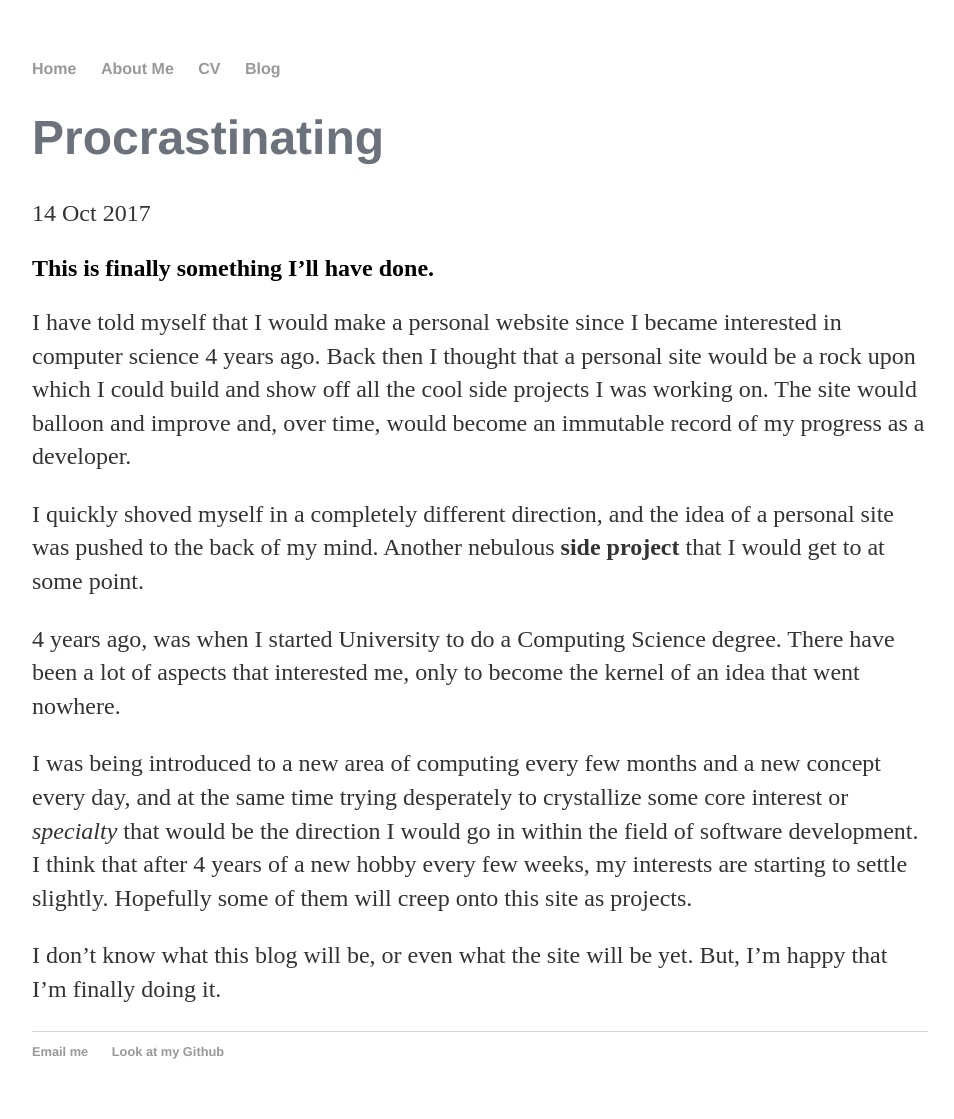
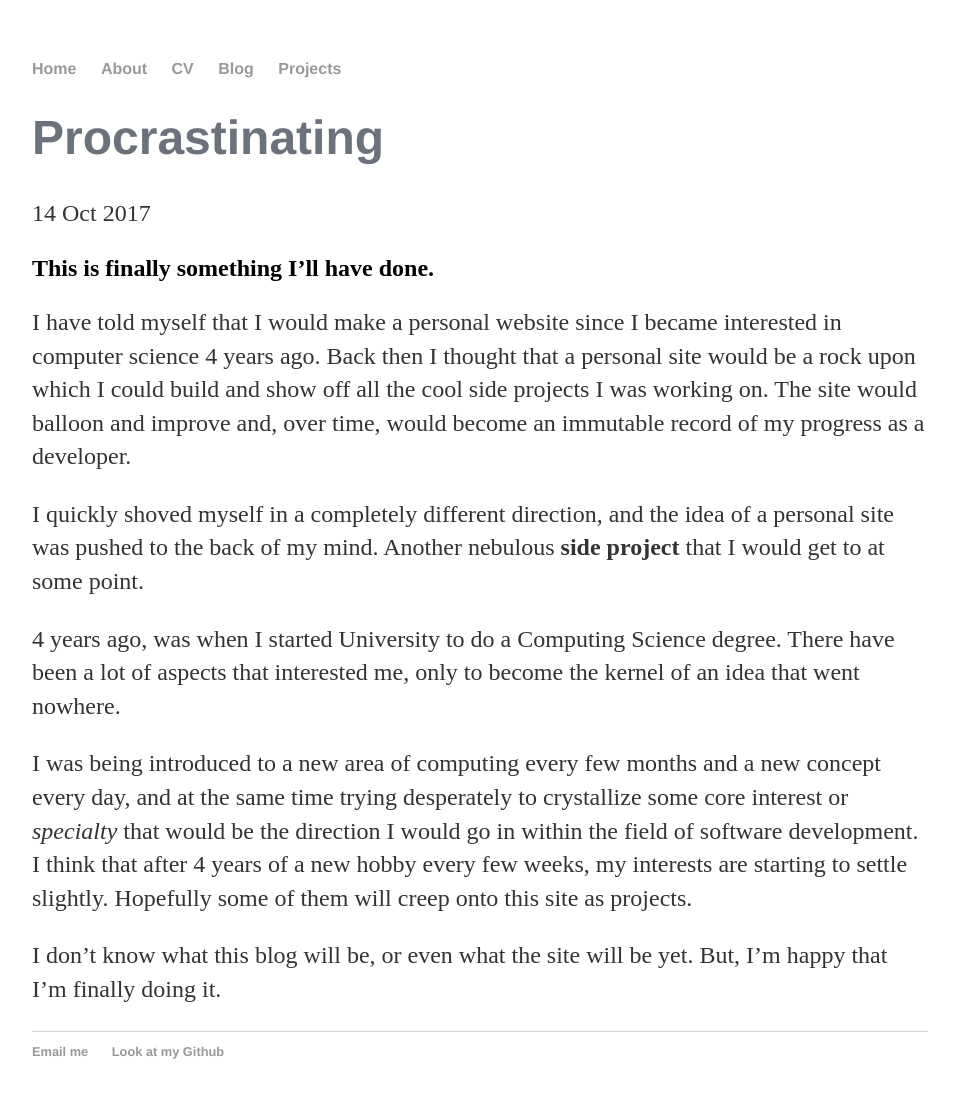
Before and after one commit to henrychmod/henrychmod.github.io, a Jekyll site: the page built from _posts/2017-10-14-procrastinating.md, in a window 1280 px wide. Shown: the whole page, without its empty margins (160-1114 px from the left). Built offline with Jekyll 4.4.1, drawn with Linux system fonts in a browser that asks for light colours.

Commit message:
Update default.html
Some changes to navbar

```diff
--- a/_layouts/default.html
+++ b/_layouts/default.html
@@ -9,9 +9,10 @@
 		<nav>
     		<ul>
         		<li><a href="/">Home</a></li>
-	        	<li><a href="/about">About Me</a></li>
+	        	<li><a href="/about">About</a></li>
         		<li><a href="/cv">CV</a></li>
         		<li><a href="/blog">Blog</a></li>
+			<li><a href="/projects">Projects</a></li>
     		</ul>
 		</nav>
 		<div class="container">
```
